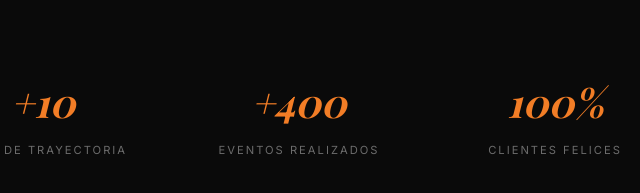
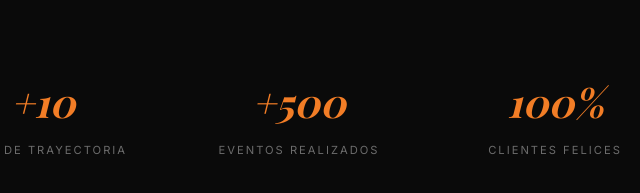
Before and after one commit to GuilleDevs/Cristian-Cantarutti-EVENTOS, a React app: page index.html in a window 1280 px wide. Shown: the part 811-1004 px from the top of the page, 213-853 px from the left. Built offline with nearby package versions, Linux system fonts and the light colour scheme; a web font is replaced by a local one.

Commit message:
prueba de deploy

```diff
--- a/index.html
+++ b/index.html
@@ -58,7 +58,7 @@
             <p>Años de Trayectoria</p>
         </div>
         <div class="stat-item">
-            <h3>+400</h3>
+            <h3>+500</h3>
             <p>Eventos Realizados</p>
         </div>
         <div class="stat-item">
```
